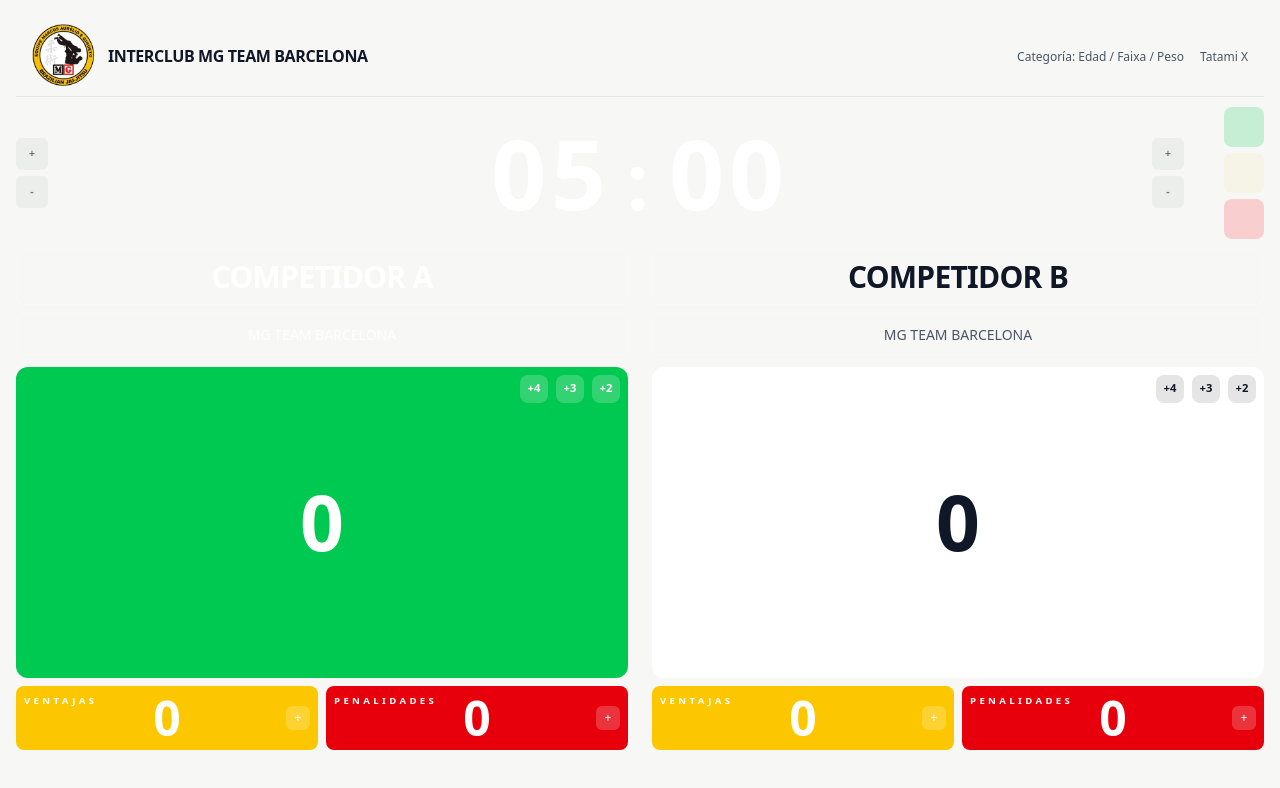
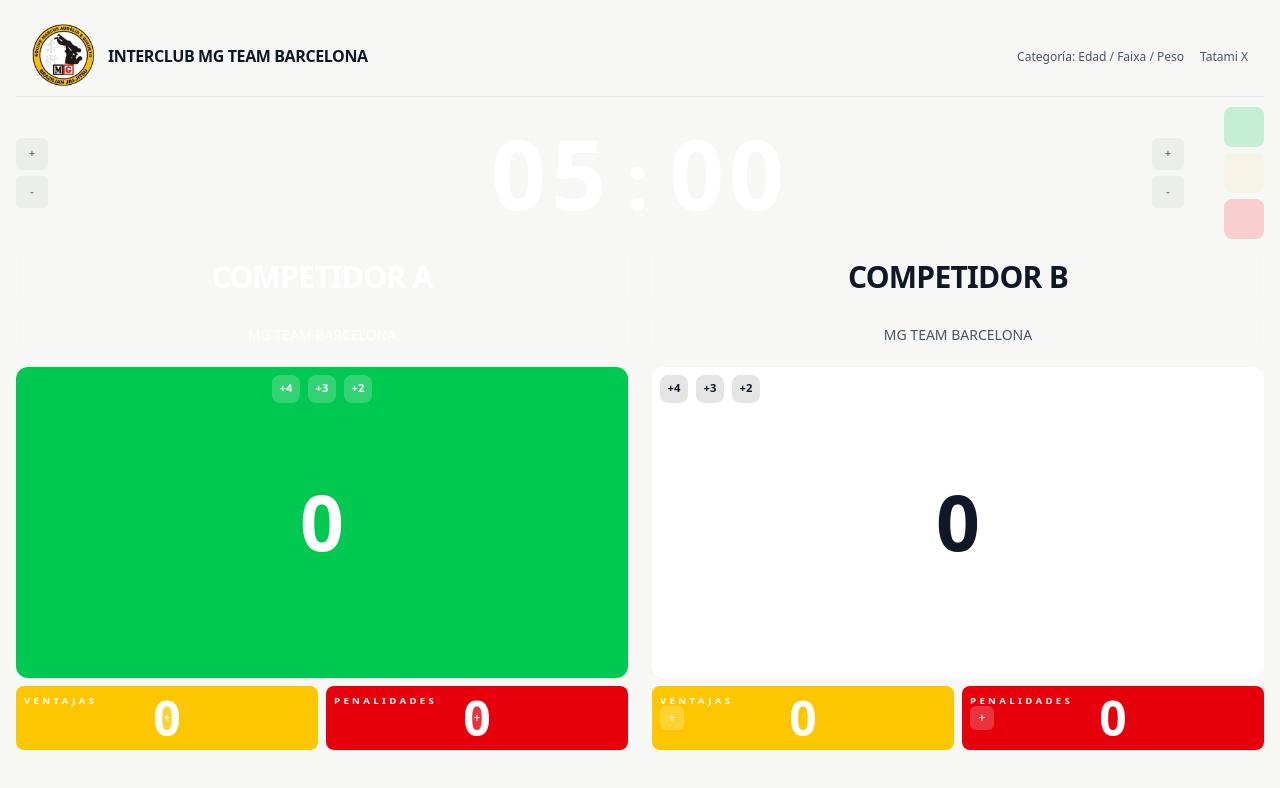
Before and after one commit to nicosis/bjj-scoreboard, a Vue app: page / in a window 1280 px wide. Shown: the top 788 px of the page. Built offline with nearby package versions, Linux system fonts and the light colour scheme.

Commit message:
update lado de botones

```diff
--- a/src/components/PlayerPanel.vue
+++ b/src/components/PlayerPanel.vue
@@ -128,12 +128,22 @@ const pointsControlsGapClass = computed(() =>
   props.compact ? "gap-2" : "gap-3"
 );
 
-const topControlsPositionClass = computed(() =>
-  props.compact ? "inset-x-2 top-2" : "inset-x-3 top-3"
+const horizontalControlClass = computed(() => {
+  const offset = props.compact ? "2" : "3";
+  return isLeft.value ? `right-${offset}` : `left-${offset}`;
+});
+
+const topControlsPositionClass = computed(
+  () => `${horizontalControlClass.value} ${props.compact ? "top-2" : "top-3"}`
 );
 
-const bottomControlsPositionClass = computed(() =>
-  props.compact ? "inset-x-2 bottom-2" : "inset-x-3 bottom-3"
+const bottomControlsPositionClass = computed(
+  () =>
+    `${horizontalControlClass.value} ${props.compact ? "bottom-2" : "bottom-3"}`
+);
+
+const pointsControlsJustifyClass = computed(() =>
+  isLeft.value ? "justify-end" : "justify-start"
 );
 
 const statsGridGapClass = computed(() =>
@@ -152,9 +162,10 @@ const statLabelTextClass = computed(() =>
   props.compact ? "text-[0.6rem]" : "text-xs"
 );
 
-const statButtonOffsetClass = computed(() =>
-  props.compact ? "right-2" : "right-3"
-);
+const statButtonOffsetClass = computed(() => {
+  const offset = props.compact ? "2" : "3";
+  return isLeft.value ? `right-${offset}` : `left-${offset}`;
+});
 
 const statButtonGapClass = computed(() =>
   props.compact ? "gap-1.5" : "gap-2"
@@ -282,7 +293,8 @@ const negativeButtons = [-4, -3, -2];
         </span>
         <div
           :class="[
-            'absolute flex justify-end',
+            'absolute flex',
+            pointsControlsJustifyClass,
             topControlsPositionClass,
             pointsControlsGapClass,
           ]"
@@ -303,7 +315,8 @@ const negativeButtons = [-4, -3, -2];
         </div>
         <div
           :class="[
-            'absolute flex justify-end',
+            'absolute flex',
+            pointsControlsJustifyClass,
             bottomControlsPositionClass,
             pointsControlsGapClass,
           ]"
```
